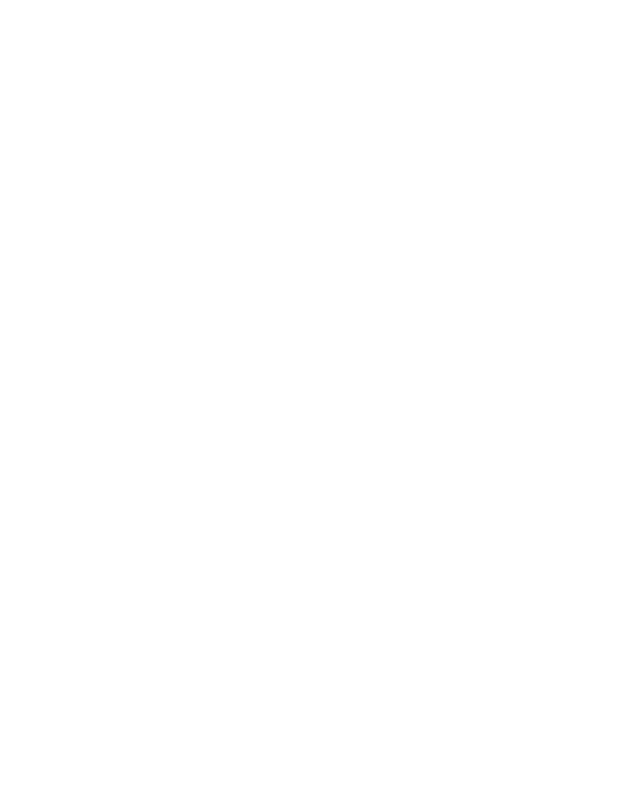
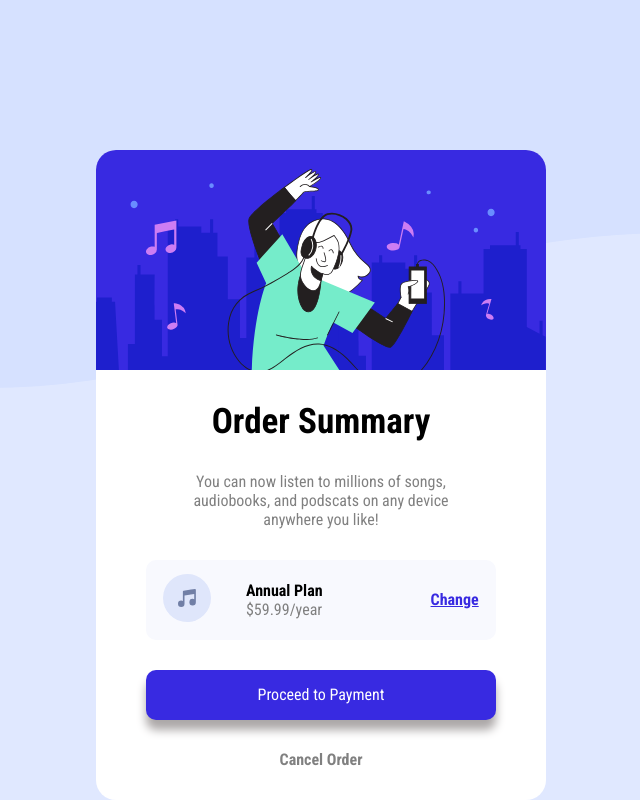
Before and after one commit to adanmarin/maquetado, a plain HTML site: page OrderSummary/index.html in a window 1280 px wide. Shown: the whole page, without its empty margins (319-959 px from the left). Drawn offline with Linux system fonts and the light colour scheme.

Commit message:
terminando OrderSummary

```diff
--- a/OrderSummary/css/styles.css
+++ b/OrderSummary/css/styles.css
@@ -0,0 +1,108 @@
+*{
+    box-sizing: border-box;
+    padding: 0;
+    margin: 0;
+    font-family: 'Roboto Condensed', sans-serif;
+
+}
+body{
+    background-color: #E0E8FF;
+    background-image: url("../ContenidoRequerido/pattern-background-desktop.svg");
+    background-repeat: no-repeat;
+    background-size:contain;
+    display: flex;
+    justify-content: center;
+    justify-items: center;
+}
+.card__container{
+    margin-top: 150px;
+    background-color: #fff;
+    width: 450px;
+    border-radius: 20px;
+    height: 650px;
+    display: flex;
+    flex-direction: column;
+    justify-content: space-between;
+    align-items: center;
+}
+.card__container .card__container-hero{
+    background-image: url("../ContenidoRequerido/illustration-hero.svg");
+    background-size: cover;
+    background-color: red;
+    height: 220px;
+    width: 450px;
+    border-radius: 20px 20px     0 0;
+}
+.card__container .card__container-hero-order{
+    font-size: 30px;
+    font-weight: bold;
+}
+
+.card__container .card__container-text{
+    padding: 0 80px;
+    text-align: center;
+    color: gray;
+}
+.card__container .card__container-plan{
+    border-radius: 10px;
+    width: 350px;
+    height: 80px;
+    background-color: #F8F9FE;
+    display: flex;
+    flex-direction: row;
+    flex-wrap: wrap;
+    justify-content:space-around;
+    align-items: center;
+
+}
+.card__container .card__container_anual{
+    width: 150px;
+    text-align: left;
+}
+.card__container .card__container_anual .card__container_anual-text{
+    font-weight: bold;
+}
+.card__container .card__container_anual .card__container_anual-price{
+    color: gray;
+}
+
+
+
+.card__container .card__container-plan .card__container-change{
+    font-weight: bold;
+    color: #382AE1;
+}
+.card__container .card__container-plan .card__container-change:hover{
+    color: #766CF1;
+    text-decoration: none;
+}
+
+
+
+.card__container .card__container--to_Pay{
+    width: 350px;
+    height: 50px;
+    border-radius: 10px;
+    background-color:#382AE1 ;
+    color: white;
+    display: flex;
+    justify-content: center;
+    align-items: center;
+    box-shadow: 0 10px 10px rgb(172, 168, 168);
+    text-decoration: none;
+}
+.card__container .card__container--to_Pay:hover{
+    background-color: #766CF1;
+}
+
+.card__container .card__container--cancel{
+    text-decoration: none;
+    color: gray;
+    height: 50px;
+    font-weight: bold;
+}
+.card__container .card__container--cancel:hover{
+    text-decoration: none;
+    color: #000;
+    height: 50px;
+}
--- a/OrderSummary/index.html
+++ b/OrderSummary/index.html
@@ -2,6 +2,9 @@
 <html lang="en">
 <head>
     <meta charset="UTF-8">
+    <link rel="preconnect" href="https://fonts.googleapis.com">
+<link rel="preconnect" href="https://fonts.gstatic.com" crossorigin>
+<link href="https://fonts.googleapis.com/css2?family=Roboto+Condensed:ital,wght@0,300;0,400;0,700;1,300;1,400;1,700&display=swap" rel="stylesheet">
     <meta http-equiv="X-UA-Compatible" content="IE=edge">
     <meta name="viewport" content="width=device-width, initial-scale=1.0">
     <link rel="stylesheet" href="css/styles.css">
@@ -9,13 +12,20 @@
 </head>
 <body>
     <main>
-        <section>
-            <article></article>
-            <article></article>
-            <article></article>
-            <article></article>
-            <article></article>
-            <article></article>
+        <section class="card__container">
+            <article class="card__container-hero"></article>
+            <article class="card__container-hero-order"><h1>Order Summary</h1></article>
+            <article class="card__container-text">You can now listen to millions of songs, audiobooks, and podscats on any device anywhere you like!</article>
+            <article class="card__container-plan">
+                <div><img src="./ContenidoRequerido/icon-music.svg" alt=""></div>
+                <div class="card__container_anual">
+                    <div class="card__container_anual-text">Annual Plan</div>
+                    <div class="card__container_anual-price">$59.99/year</div>
+                </div>
+                <div><a  class="card__container-change" href="">Change</a></div>
+            </article>
+            <a href="" class="card__container--to_Pay">Proceed to Payment</a>
+            <a href="" class="card__container--cancel">Cancel Order</a>
         </section>
     </main>
 </body>
```
